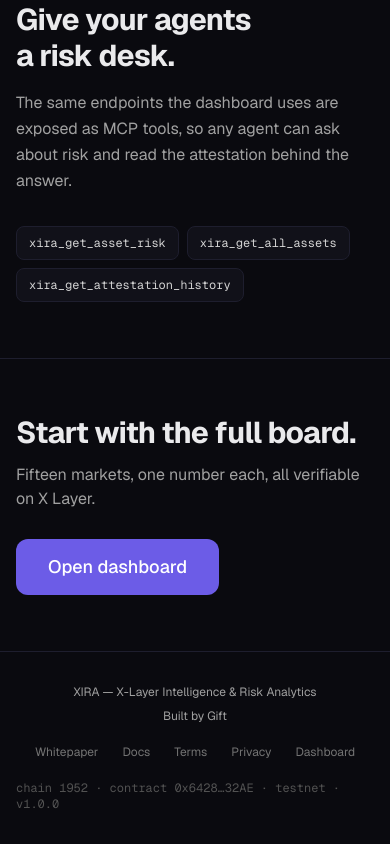
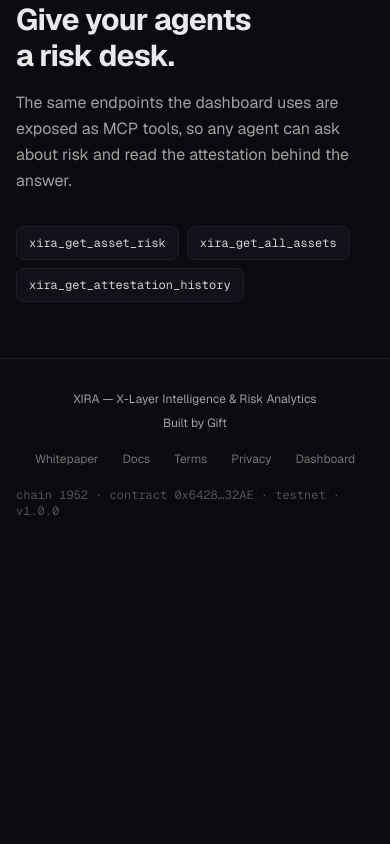
Before and after one commit to Kohap/xira, a Next.js app in the folder frontend/: page /xira/ in a window 390 px wide. Shown: the part 4573-5417 px from the top of the page. After the commit the page ends 5124 px from the top, so only its background shows below. Built offline with nearby package versions, Linux system fonts and the light colour scheme; no server answers.

Commit message:
refactor(landing): drop end-of-page dashboard CTA band

```diff
--- a/frontend/app/page.tsx
+++ b/frontend/app/page.tsx
@@ -280,27 +280,6 @@
           </ul>
         </Reveal>
       </section>
-
-      <section className="border-t border-[var(--card-border)]">
-        <div className="max-w-7xl mx-auto px-4 sm:px-6 lg:px-8 py-14 sm:py-24 flex flex-col items-start gap-7 sm:flex-row sm:items-center sm:justify-between">
-          <Reveal>
-            <h2 className="text-3xl sm:text-4xl font-bold tracking-tight text-balance max-w-xl">
-              Start with the full board.
-            </h2>
-            <p className="mt-3 text-neutral-400">
-              Fifteen markets, one number each, all verifiable on X Layer.
-            </p>
-          </Reveal>
-          <Reveal delay={120} className="shrink-0">
-            <a
-              href="/dashboard"
-              className="inline-flex items-center justify-center px-8 h-14 rounded-xl bg-[var(--accent)] hover:bg-[var(--accent-glow)] text-white font-medium text-lg transition-colors active:scale-[0.98]"
-            >
-              Open dashboard
-            </a>
-          </Reveal>
-        </div>
-      </section>
     </>
   );
 }
```
